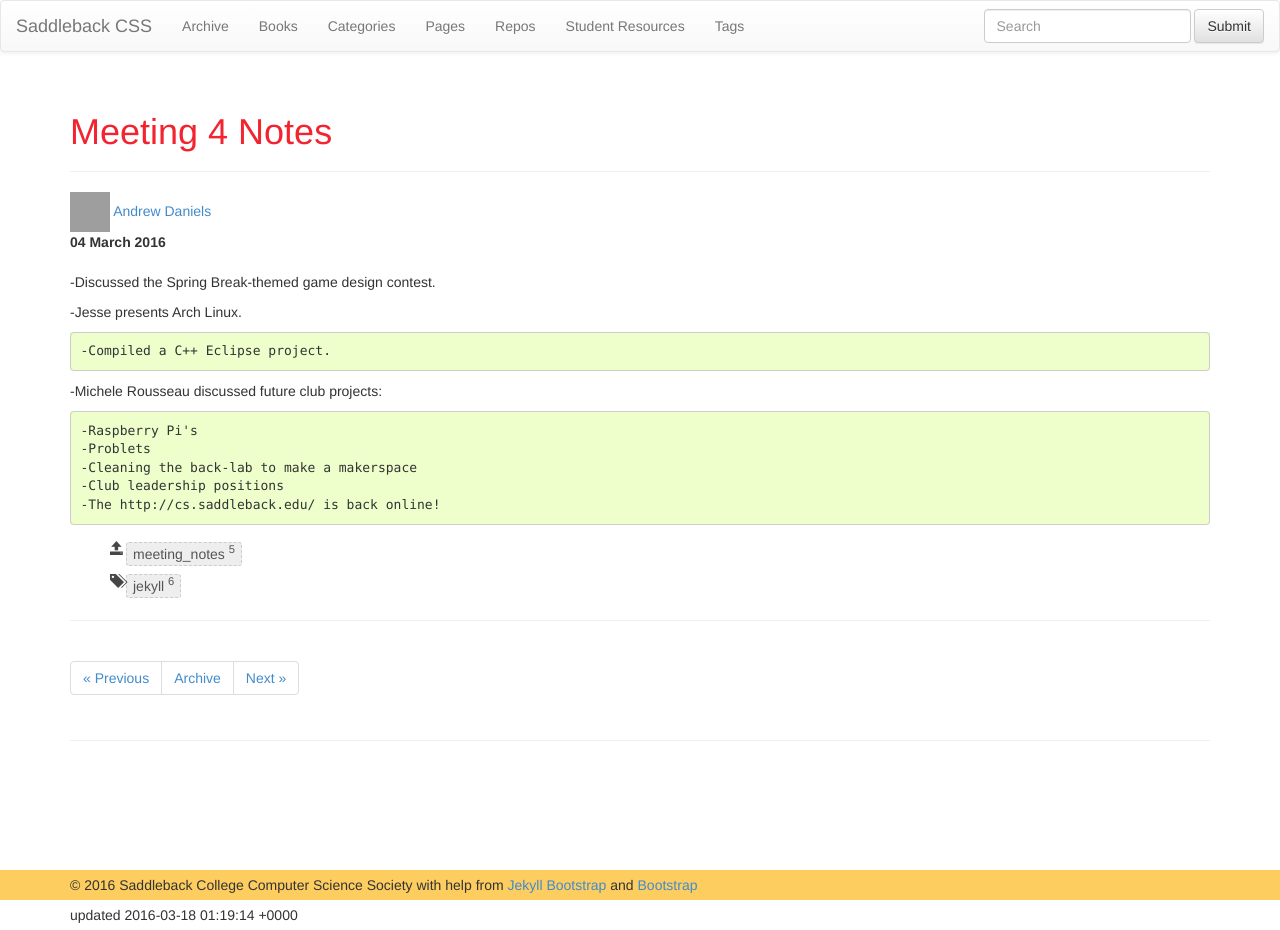
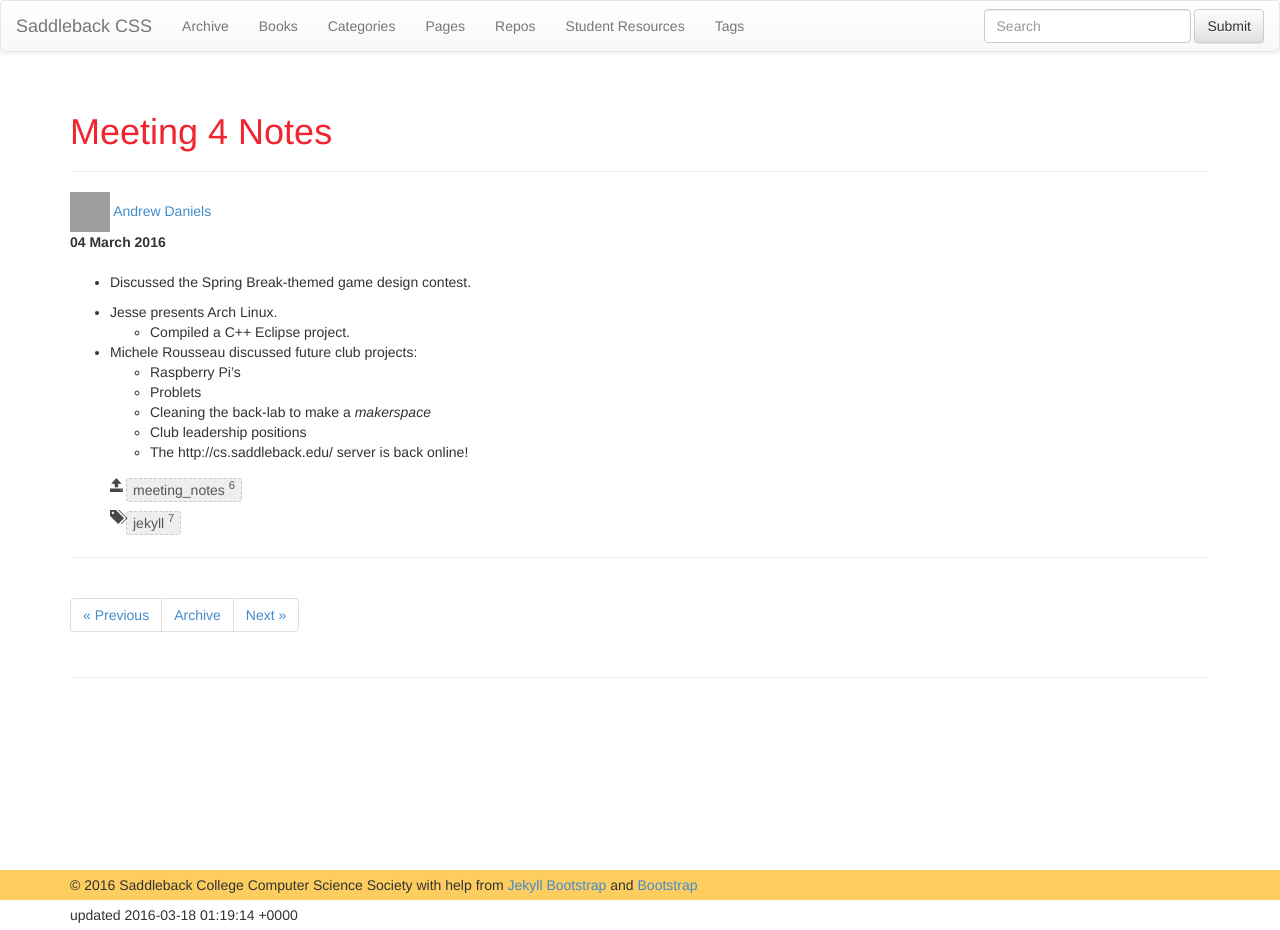
Before and after one commit to SaddlebackCSS/SaddlebackCSS.github.io, a Jekyll site: the page built from meeting_notes/_posts/2016-03-03-meeting-4.md, in a window 1280 px wide. Built offline with Jekyll 4.4.1, drawn with Linux system fonts in a browser that asks for light colours; nearby versions of some CDN libraries; grey boxes are pictures that could not be loaded.

```diff
--- a/meeting_notes/_posts/2016-03-03-meeting-4.md
+++ b/meeting_notes/_posts/2016-03-03-meeting-4.md
@@ -10,16 +10,14 @@ tags: ["jekyll"]
 ---
 {% include JB/setup %}
 
--Discussed the Spring Break-themed game design contest.
+- Discussed the Spring Break-themed game design contest.
 
--Jesse presents Arch Linux.
+- Jesse presents Arch Linux.
+    - Compiled a C++ Eclipse project.
 
-	-Compiled a C++ Eclipse project.
-
--Michele Rousseau discussed future club projects:
-
-	-Raspberry Pi's
-	-Problets
-	-Cleaning the back-lab to make a makerspace
-	-Club leadership positions
-	-The http://cs.saddleback.edu/ is back online!
+- Michele Rousseau discussed future club projects:
+    - Raspberry Pi's
+    - Problets
+    - Cleaning the back-lab to make a _makerspace_
+    - Club leadership positions
+    - The http://cs.saddleback.edu/ server is back online!
```
Also changed, not shown: meeting_notes/_posts/2016-02-04-meeting-0.md (+7 -7 lines), meeting_notes/_posts/2016-02-11-meeting-1.md (+4 -4 lines), meeting_notes/_posts/2016-02-18-meeting-2.md (+4 -5 lines), meeting_notes/_posts/2016-02-25-meeting-3.md (+4 -4 lines), meeting_notes/_posts/2016-17-03-meeting-6.md (added, +25 -0 lines).
